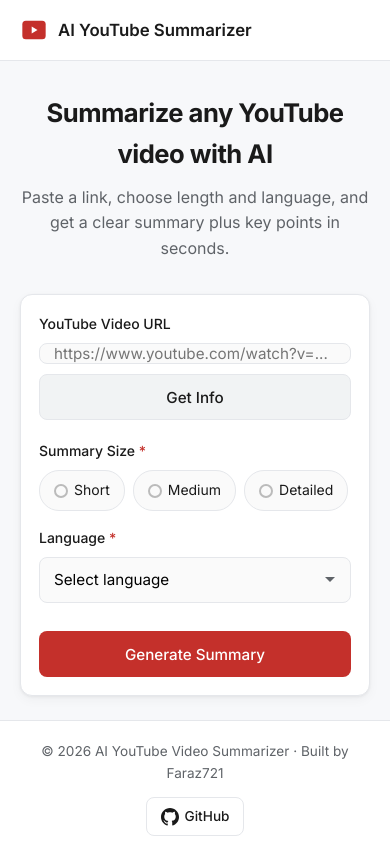
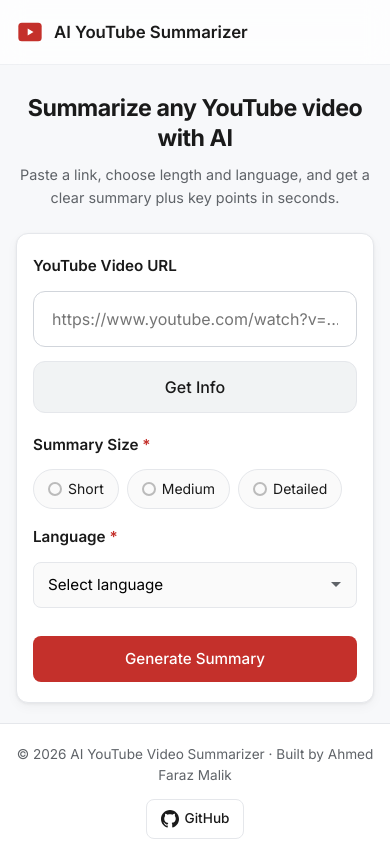
Before and after one commit to faraz721/AI-YouTube-Summarizer, a Flask app: page / in a window 390 px wide. Before the commit the page ends 836 px from the top, so only its background shows below. Run offline with Flask 3, Linux system fonts and the light colour scheme; some libraries are stand-ins or nearby versions.

Commit message:
UI: glass navbar, thicker mobile input, footer name update

```diff
--- a/static/css/style.css
+++ b/static/css/style.css
@@ -52,8 +52,10 @@ body {
 
 /* ===== Header ===== */
 .header {
-  background: var(--surface);
-  border-bottom: 1px solid var(--border);
+  background: rgba(255, 255, 255, 0.72);
+  backdrop-filter: blur(12px);
+  -webkit-backdrop-filter: blur(12px);
+  border-bottom: 1px solid rgba(229, 231, 235, 0.6);
   position: sticky;
   top: 0;
   z-index: 50;
@@ -62,7 +64,10 @@ body {
 .header-inner {
   display: flex;
   align-items: center;
-  height: 60px;
+  height: 64px;          /* pehle 60px tha */
+  max-width: 1000px;     /* thoda wider feel */
+  margin: 0 auto;
+  padding: 0 20px;
 }
 
 .logo {
@@ -149,11 +154,12 @@ body {
 
 .input {
   flex: 1;
-  height: 46px;
-  padding: 0 14px;
-  border: 1px solid var(--border);
-  border-radius: var(--radius-sm);
-  font-size: 0.95rem;
+  min-height: 52px;
+  height: 52px;
+  padding: 0 16px;
+  border: 1.5px solid var(--border);
+  border-radius: 10px;
+  font-size: 1rem;
   font-family: inherit;
   background: #fafafa;
   transition: border-color var(--transition), box-shadow var(--transition);
@@ -643,15 +649,59 @@ body {
 /* ===== Responsive ===== */
 @media (max-width: 640px) {
   .hero {
-    padding: 32px 0 24px;
+    padding: 28px 0 20px;
+  }
+
+  .hero-title {
+    font-size: 1.45rem;
+    line-height: 1.3;
+  }
+
+  .hero-subtitle {
+    font-size: 0.9rem;
+    margin-bottom: 24px;
   }
 
   .url-row {
     flex-direction: column;
+    gap: 14px;
+  }
+
+  .url-row .input {
+    width: 100% !important;
+    min-height: 56px !important;
+    height: 56px !important;
+    font-size: 16px !important;
+    padding: 0 18px !important;
+    border-radius: 12px !important;
+    border: 1.5px solid #d1d5db !important;
+    background: #fff !important;
   }
 
   .url-row .btn {
     width: 100%;
+    min-height: 52px;
+    height: 52px;
+    font-size: 1rem;
+    border-radius: 12px;
+  }
+
+  .card {
+    padding: 16px;
+  }
+
+  .card.input-card {
+    padding: 20px 16px;
+  }
+
+  .container {
+    padding: 0 16px;
+  }
+
+  .label {
+    font-size: 0.95rem;
+    margin-bottom: 12px;
+    font-weight: 600;
   }
 
   .options-grid {
@@ -670,10 +720,6 @@ body {
     aspect-ratio: 16 / 9;
   }
 
-  .card {
-    padding: 18px;
-  }
-
   .result-card-header {
     flex-direction: column;
     align-items: flex-start;
@@ -684,19 +730,3 @@ body {
     text-align: center;
   }
 }
-
-@media (max-width: 380px) {
-  .radio-group {
-    flex-direction: column;
-  }
-
-  .radio-label {
-    width: 100%;
-  }
-}
-
-@media (min-width: 1200px) {
-  .container {
-    max-width: 960px;
-  }
-}
--- a/templates/index.html
+++ b/templates/index.html
@@ -170,7 +170,7 @@
     <footer class="footer">
       <div class="container footer-inner">
         <p class="copyright">
-          © 2026 AI YouTube Video Summarizer · Built by Faraz721
+          © 2026 AI YouTube Video Summarizer · Built by Ahmed Faraz Malik
         </p>
         <a
           href="https://github.com/faraz721"
```
